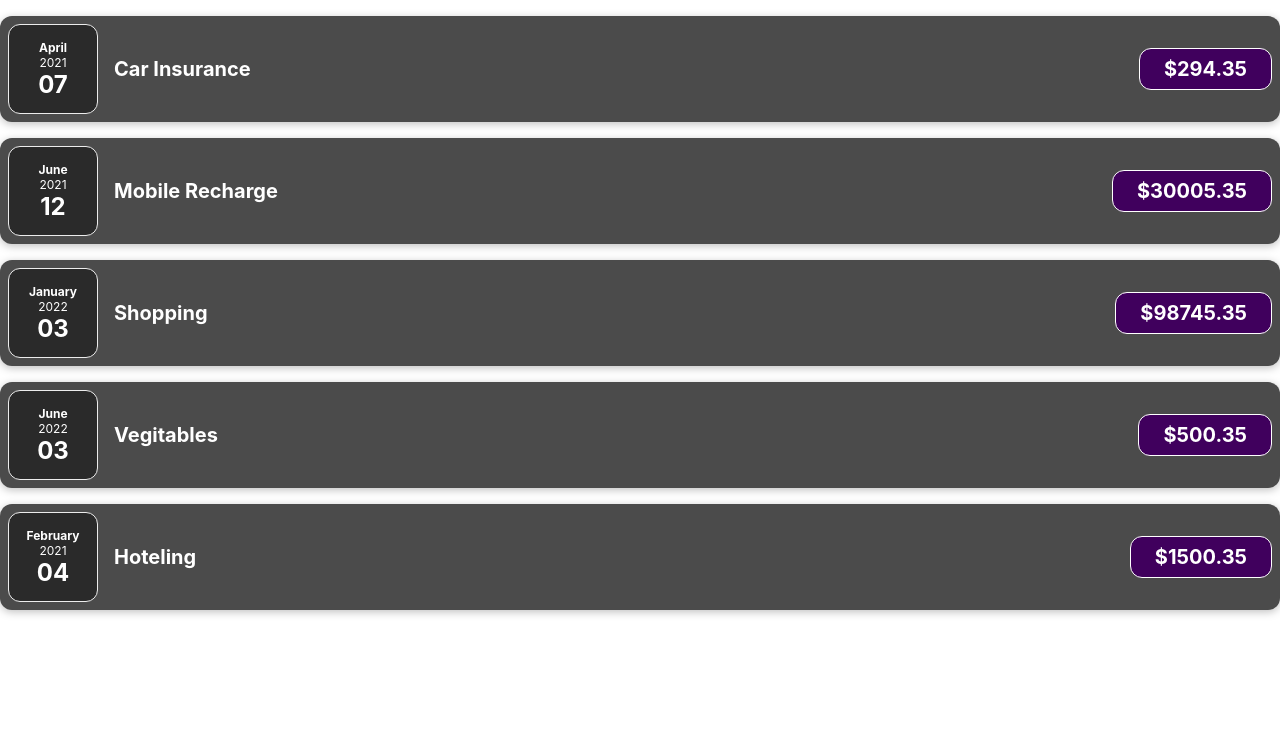
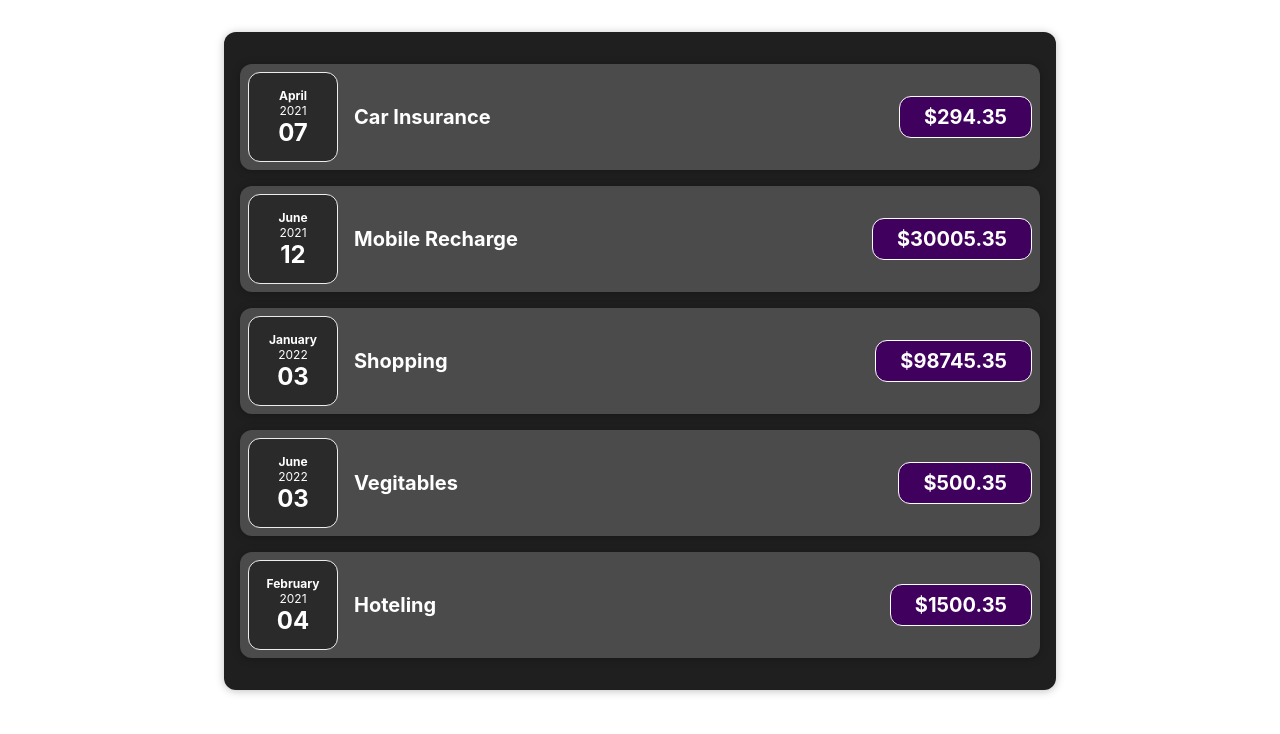
Before and after one commit to athateyshyam/ReactApplication, a React (Create React App) app: page / in a window 1280 px wide. Shown: the top 734 px of the page. Built offline with nearby package versions, Linux system fonts and the light colour scheme.

Commit message:
Card and Expense component added

```diff
--- a/src/App.js
+++ b/src/App.js
@@ -1,21 +1,18 @@
 import './App.css';
-import ExpenseItem from './components/ExpenseItem';
+import Expenses from './components/Expenses';
+
 function App() {
-  const expenses=[
-    {id:'e1',title:'Car Insurance',amount:294.35,date:new Date(2021,3,7)},
-    {id:'e2',title:'Mobile Recharge',amount:30005.35,date:new Date(2021,5,12)},
-    {id:'e3',title:'Shopping',amount:98745.35,date:new Date(2021,12,3)},
-    {id:'e4',title:'Vegitables',amount:500.35,date:new Date(2022,5,3)},
-    {id:'e5',title:'Hoteling',amount:1500.35,date:new Date(2021,1,4)},
+  const expenses = [
+    { id: 'e1', title: 'Car Insurance', amount: 294.35, date: new Date(2021, 3, 7) },
+    { id: 'e2', title: 'Mobile Recharge', amount: 30005.35, date: new Date(2021, 5, 12) },
+    { id: 'e3', title: 'Shopping', amount: 98745.35, date: new Date(2021, 12, 3) },
+    { id: 'e4', title: 'Vegitables', amount: 500.35, date: new Date(2022, 5, 3) },
+    { id: 'e5', title: 'Hoteling', amount: 1500.35, date: new Date(2021, 1, 4) },
   ];
   return (
-   <div>
-     <ExpenseItem title={expenses[0].title} amount={expenses[0].amount} date={expenses[0].date}></ExpenseItem>
-     <ExpenseItem title={expenses[1].title} amount={expenses[1].amount} date={expenses[1].date}></ExpenseItem>
-     <ExpenseItem title={expenses[2].title} amount={expenses[2].amount} date={expenses[2].date}></ExpenseItem>
-     <ExpenseItem title={expenses[3].title} amount={expenses[3].amount} date={expenses[3].date}></ExpenseItem>
-     <ExpenseItem title={expenses[4].title} amount={expenses[4].amount} date={expenses[4].date}></ExpenseItem>
-   </div>
+    <div>
+      <Expenses items={expenses} />
+    </div>
   );
 }
 
--- /dev/null
+++ b/src/components/Card.css
@@ -0,0 +1,4 @@
+.card{
+    border-radius: 12px;
+    box-shadow: 0 1px 8px rgba(0, 0, 0, 0.25);
+}
--- /dev/null
+++ b/src/components/Card.js
@@ -0,0 +1,7 @@
+import './Card.css';
+
+function Card(props){
+    const classes='card '+props.className;
+    return <div className={classes}>{props.children}</div>
+}
+export default Card;
--- a/src/components/ExpenseItem.css
+++ b/src/components/ExpenseItem.css
@@ -2,10 +2,8 @@
   display: flex;
   justify-content: space-between;
   align-items: center;
-  box-shadow: 0 2px 8px rgba(0, 0, 0, 0.25);
   padding: 0.5rem;
   margin: 1rem 0;
-  border-radius: 12px;
   background-color: #4b4b4b;
 }
 
--- a/src/components/ExpenseItem.js
+++ b/src/components/ExpenseItem.js
@@ -1,14 +1,15 @@
+import Card from './Card';
 import ExpenseDate from './ExpenseDate';
 import './ExpenseItem.css';
 
 function ExpenseItem(props) {
 
-    return (<div className='expense-item'>
+    return (<Card className='expense-item'>
         <ExpenseDate date={props.date} />
         <div className='expense-item__description'>
             <h2>{props.title}</h2>
             <div className='expense-item__price'>${props.amount}</div>
         </div>
-    </div>);
+    </Card>);
 }
 export default ExpenseItem;
--- /dev/null
+++ b/src/components/Expenses.css
@@ -0,0 +1,7 @@
+.expenses{
+    padding: 1rem;
+    background-color: rgb(31, 31, 31);
+    margin: 2rem auto;
+    width: 50rem;
+    max-width: 95%;
+}
--- /dev/null
+++ b/src/components/Expenses.js
@@ -0,0 +1,35 @@
+import Card from './Card';
+import ExpenseItem from './ExpenseItem';
+import './Expenses.css';
+function Expenses(props) {
+    return (
+        <Card className='expenses'>
+            <ExpenseItem
+                title={props.items[0].title}
+                amount={props.items[0].amount}
+                date={props.items[0].date}
+            />
+            <ExpenseItem
+                title={props.items[1].title}
+                amount={props.items[1].amount}
+                date={props.items[1].date}
+            />
+            <ExpenseItem
+                title={props.items[2].title}
+                amount={props.items[2].amount}
+                date={props.items[2].date}
+            />
+            <ExpenseItem
+                title={props.items[3].title}
+                amount={props.items[3].amount}
+                date={props.items[3].date}
+            />
+            <ExpenseItem
+                title={props.items[4].title}
+                amount={props.items[4].amount}
+                date={props.items[4].date}
+            />
+        </Card>
+    );
+}
+export default Expenses;
```
